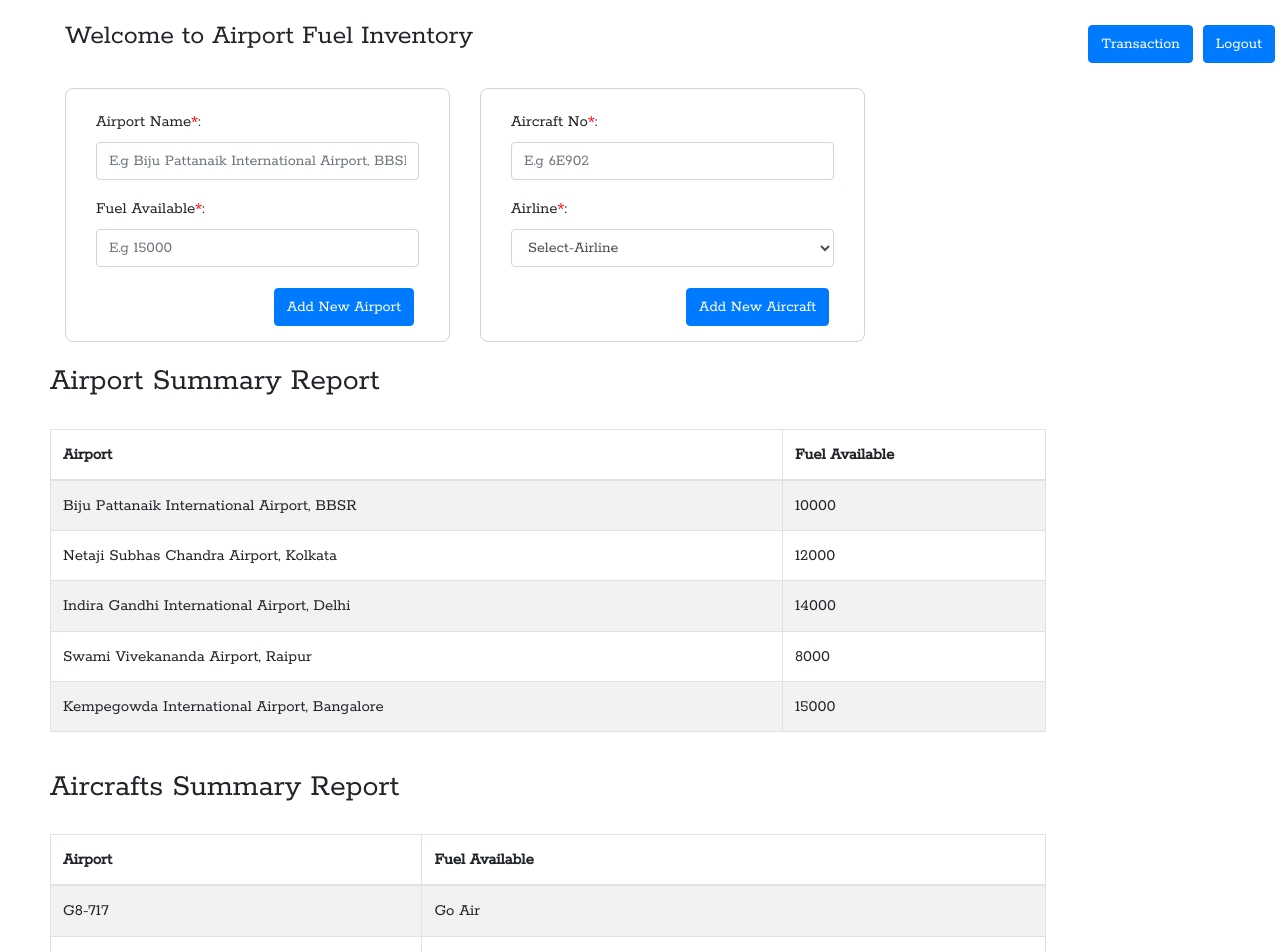
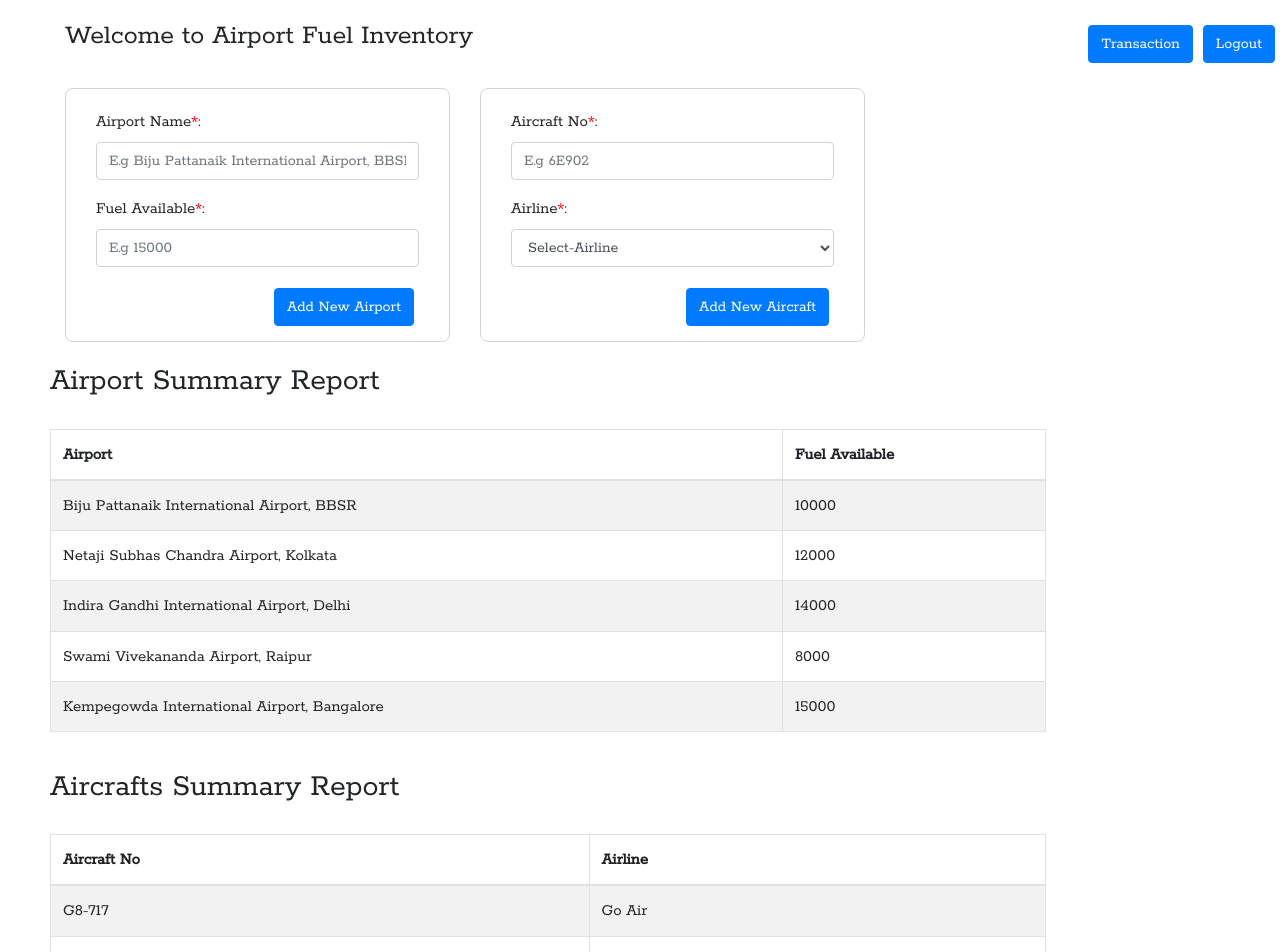
Before and after one commit to Arpita150798/React_Assignment2, a React (Create React App) app: page /dashboard in a window 1280 px wide. Shown: the top 952 px of the page. Built offline with nearby package versions, Linux system fonts and the light colour scheme; a web font is replaced by a local one.

Commit message:
Adding sorting

```diff
--- a/src/components/Dashboard.js
+++ b/src/components/Dashboard.js
@@ -12,7 +12,7 @@ import {
 } from "../Utils/Models";
 import {  Link} from "react-router-dom";
 import Transaction from "./Transaction";
-
+import SortingHOC from "../Utils/SortingHOC";
 
 export class Dashboard extends Component {
   constructor(props) {
@@ -228,8 +228,8 @@ export class Dashboard extends Component {
             <table className="table table-striped table-bordered">
               <thead>
                 <tr>
-                  <th>Airport</th>
-                  <th>Fuel Available</th>
+                  <th onClick={() => this.props.sortData(this.state.Airports, "airport_name")}>Airport</th>
+                  <th onClick={() => this.props.sortData(this.state.Airports, "fuel_capacity_available")}>Fuel Available</th>
                 </tr>
               </thead>
               <tbody>
@@ -250,8 +250,8 @@ export class Dashboard extends Component {
             <table className="table table-striped table-bordered">
               <thead>
                 <tr>
-                  <th>Airport</th>
-                  <th>Fuel Available</th>
+                  <th onClick={() => this.props.sortData(this.state.Aircrafts, "aircraft_no")}>Aircraft No</th>
+                  <th onClick={() => this.props.sortData(this.state.Aircrafts, "airline")}>Airline</th>
                 </tr>
               </thead>
               <tbody>
@@ -279,4 +279,4 @@ export class Dashboard extends Component {
   }
 }
 
-export default Dashboard;
+export default SortingHOC(Dashboard);
--- a/src/components/Transaction.js
+++ b/src/components/Transaction.js
@@ -138,11 +138,11 @@ function Transaction(props) {
             <table className="table table-striped table-bordered">
               <thead>
                 <tr>
-                  <th>Transaction Date</th>
+                  <th onClick={() => props.sortData(allTransaction, "transaction_date_time")}>Transaction Date</th>
                   <th>Transaction Type</th>
-                  <th>Quantity</th>
-                  <th>Aircraft_Id</th>
-                  <th>Airport_Id</th>
+                  <th onClick={() => props.sortData(allTransaction, "quantity")}>Quantity</th>
+                  <th onClick={() => props.sortData(allTransaction, "aircraft_id")}>Aircraft_Id</th>
+                  <th onClick={() => props.sortData(allTransaction, "airport_id")}>Airport_Id</th>
                   <th>Action</th>
                 </tr>
               </thead>
@@ -193,4 +193,4 @@ function Transaction(props) {
   );
 }
 
-export default Transaction;
+export default SortingHOC(Transaction);
```
